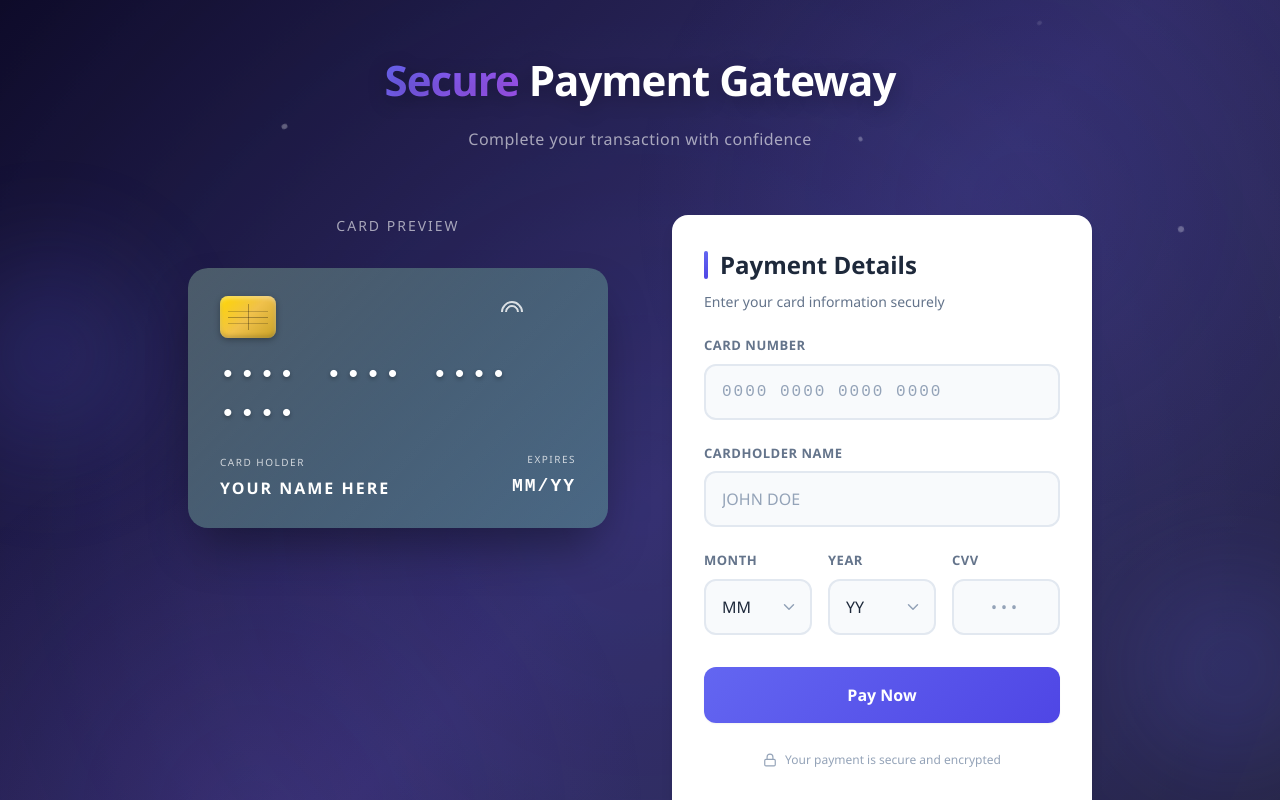
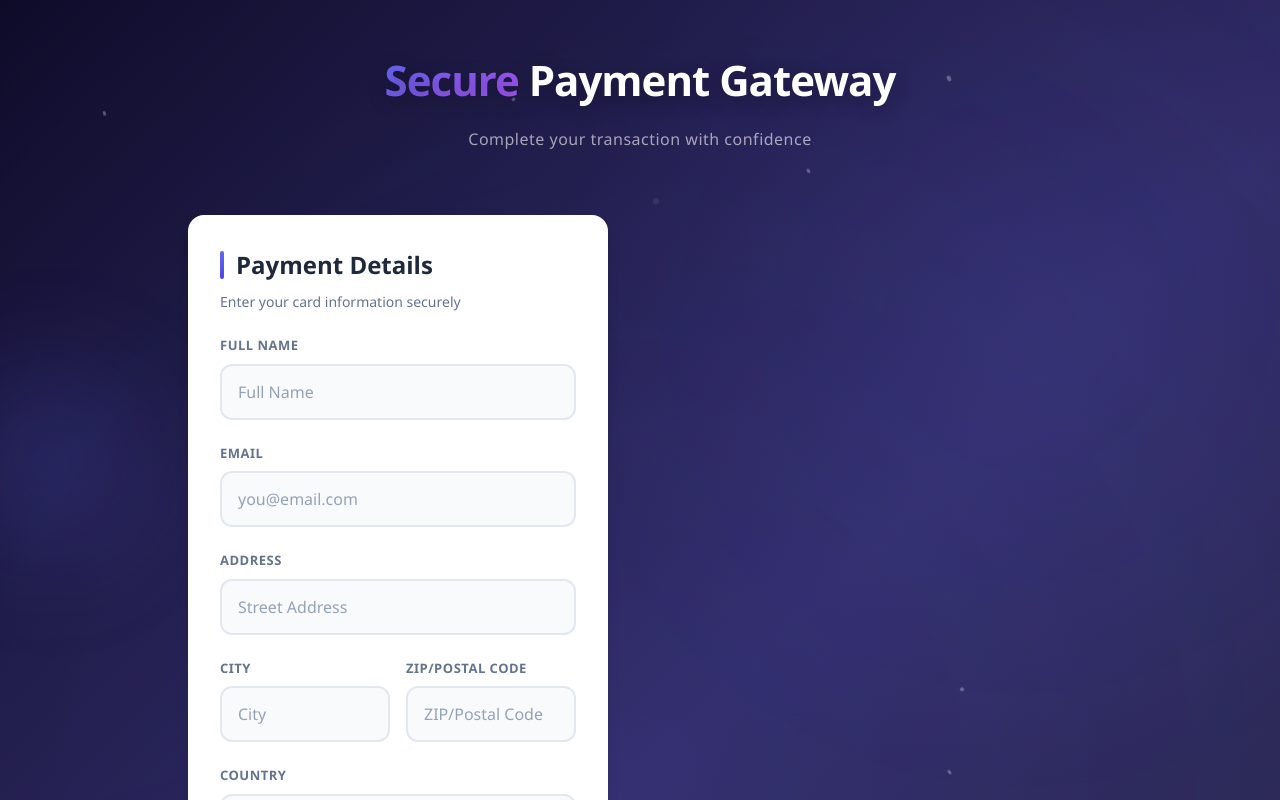
Before and after one commit to Taylerv1/PaymentFlow-SecondDigitalHP, a Next.js app in the folder payment-flow/: page / in a window 1280 px wide. Built offline with nearby package versions, Linux system fonts and the light colour scheme.

Commit message:
add a new fields to the forms

```diff
--- a/payment-flow/app/components/PaymentGateway/PaymentForm/PaymentForm.jsx
+++ b/payment-flow/app/components/PaymentGateway/PaymentForm/PaymentForm.jsx
@@ -3,23 +3,6 @@
 import React from 'react';
 import styles from './PaymentForm.module.scss';
 
-/**
- * PaymentForm Component
- * Form for collecting credit card payment information
- *
- * @param {Object} props
- * @param {string} props.cardNumber - Current card number value
- * @param {Function} props.onCardNumberChange - Handler for card number changes
- * @param {string} props.holderName - Current holder name value
- * @param {Function} props.onHolderNameChange - Handler for holder name changes
- * @param {string} props.expiryMonth - Current expiry month value
- * @param {Function} props.onExpiryMonthChange - Handler for expiry month changes
- * @param {string} props.expiryYear - Current expiry year value
- * @param {Function} props.onExpiryYearChange - Handler for expiry year changes
- * @param {string} props.cvv - Current CVV value
- * @param {Function} props.onCvvChange - Handler for CVV changes
- * @param {Function} props.onSubmit - Handler for form submission
- */
 const PaymentForm = ({
     cardNumber,
     onCardNumberChange,
@@ -33,6 +16,21 @@ const PaymentForm = ({
     onCvvChange,
     onSubmit
 }) => {
+
+
+
+    // Personal info state
+    const [fullName, setFullName] = React.useState('');
+    const [email, setEmail] = React.useState('');
+    // Address info state
+    const [address, setAddress] = React.useState('');
+    const [city, setCity] = React.useState('');
+    const [zip, setZip] = React.useState('');
+    const [country, setCountry] = React.useState('');
+    // Validation and status
+    const [errors, setErrors] = React.useState({});
+    const [loading, setLoading] = React.useState(false);
+    const [submitStatus, setSubmitStatus] = React.useState(''); // '', 'success', 'error'
     /**
      * Format card number input with spaces
      * @param {string} value - Raw input value
@@ -75,16 +73,56 @@ const PaymentForm = ({
      * Handle form submission
      * @param {Event} e - Form submit event
      */
-    const handleSubmit = (e) => {
+    const validate = () => {
+        const newErrors = {};
+        // Personal info
+        if (!fullName.trim()) newErrors.fullName = 'Full name is required.';
+        if (!email.trim()) newErrors.email = 'Email is required.';
+        else if (!/^[^@\s]+@[^@\s]+\.[^@\s]+$/.test(email)) newErrors.email = 'Invalid email address.';
+        // Address info
+        if (!address.trim()) newErrors.address = 'Address is required.';
+        if (!city.trim()) newErrors.city = 'City is required.';
+        if (!zip.trim()) newErrors.zip = 'ZIP/Postal code is required.';
+        if (!country.trim()) newErrors.country = 'Country is required.';
+        // Payment info
+        if (!cardNumber.replace(/\s/g, '')) newErrors.cardNumber = 'Card number is required.';
+        if (!holderName.trim()) newErrors.holderName = 'Cardholder name is required.';
+        if (!expiryMonth) newErrors.expiryMonth = 'Expiry month is required.';
+        if (!expiryYear) newErrors.expiryYear = 'Expiry year is required.';
+        if (!cvv) newErrors.cvv = 'CVV is required.';
+        return newErrors;
+    };
+
+    const handleSubmit = async (e) => {
         e.preventDefault();
+        setSubmitStatus('');
+        const validationErrors = validate();
+        setErrors(validationErrors);
+        if (Object.keys(validationErrors).length > 0) return;
+        setLoading(true);
+        try {
+            // Simulate async payment
+            await new Promise((res) => setTimeout(res, 1500));
+            setLoading(false);
+            setSubmitStatus('success');
             if (onSubmit) {
                 onSubmit({
                     cardNumber: cardNumber.replace(/\s/g, ''),
                     holderName,
                     expiryMonth,
                     expiryYear,
-                cvv
+                    cvv,
+                    fullName,
+                    email,
+                    address,
+                    city,
+                    zip,
+                    country
                 });
+            }
+        } catch {
+            setLoading(false);
+            setSubmitStatus('error');
         }
     };
 
@@ -132,6 +170,90 @@ const PaymentForm = ({
                 <p className={styles.formSubtitle}>Enter your card information securely</p>
             </div>
 
+            {/* Personal Information */}
+            <div className={styles.formGroup}>
+                <label className={styles.label} htmlFor="fullName">Full Name</label>
+                <input
+                    id="fullName"
+                    type="text"
+                    className={styles.input}
+                    placeholder="Full Name"
+                    value={fullName}
+                    onChange={e => setFullName(e.target.value)}
+                    autoComplete="name"
+                />
+                {errors.fullName && <span style={{color: '#ef4444', fontSize: 12}}>{errors.fullName}</span>}
+            </div>
+            <div className={styles.formGroup}>
+                <label className={styles.label} htmlFor="email">Email</label>
+                <input
+                    id="email"
+                    type="email"
+                    className={styles.input}
+                    placeholder="you@email.com"
+                    value={email}
+                    onChange={e => setEmail(e.target.value)}
+                    autoComplete="email"
+                />
+                {errors.email && <span style={{color: '#ef4444', fontSize: 12}}>{errors.email}</span>}
+            </div>
+
+            {/* Address Information */}
+            <div className={styles.formGroup}>
+                <label className={styles.label} htmlFor="address">Address</label>
+                <input
+                    id="address"
+                    type="text"
+                    className={styles.input}
+                    placeholder="Street Address"
+                    value={address}
+                    onChange={e => setAddress(e.target.value)}
+                    autoComplete="address-line1"
+                />
+                {errors.address && <span style={{color: '#ef4444', fontSize: 12}}>{errors.address}</span>}
+            </div>
+            <div className={styles.formRow}>
+                <div className={styles.formGroup}>
+                    <label className={styles.label} htmlFor="city">City</label>
+                    <input
+                        id="city"
+                        type="text"
+                        className={styles.input}
+                        placeholder="City"
+                        value={city}
+                        onChange={e => setCity(e.target.value)}
+                        autoComplete="address-level2"
+                    />
+                    {errors.city && <span style={{color: '#ef4444', fontSize: 12}}>{errors.city}</span>}
+                </div>
+                <div className={styles.formGroup}>
+                    <label className={styles.label} htmlFor="zip">ZIP/Postal Code</label>
+                    <input
+                        id="zip"
+                        type="text"
+                        className={styles.input}
+                        placeholder="ZIP/Postal Code"
+                        value={zip}
+                        onChange={e => setZip(e.target.value)}
+                        autoComplete="postal-code"
+                    />
+                    {errors.zip && <span style={{color: '#ef4444', fontSize: 12}}>{errors.zip}</span>}
+                </div>
+            </div>
+            <div className={styles.formGroup}>
+                <label className={styles.label} htmlFor="country">Country</label>
+                <input
+                    id="country"
+                    type="text"
+                    className={styles.input}
+                    placeholder="Country"
+                    value={country}
+                    onChange={e => setCountry(e.target.value)}
+                    autoComplete="country"
+                />
+                {errors.country && <span style={{color: '#ef4444', fontSize: 12}}>{errors.country}</span>}
+            </div>
+
             {/* Card Number Field */}
             <div className={styles.formGroup}>
                 <label className={styles.label} htmlFor="cardNumber">
@@ -141,7 +263,7 @@ const PaymentForm = ({
                     <input
                         id="cardNumber"
                         type="text"
-                        className={`${styles.input} ${styles.cardNumber}`}
+                        className={`${styles.input} ${styles.cardNumber}${errors.cardNumber ? ' error' : ''}`}
                         placeholder="0000 0000 0000 0000"
                         value={cardNumber}
                         onChange={handleCardNumberChange}
@@ -150,6 +272,7 @@ const PaymentForm = ({
                         inputMode="numeric"
                     />
                 </div>
+                {errors.cardNumber && <span style={{color: '#ef4444', fontSize: 12}}>{errors.cardNumber}</span>}
             </div>
 
             {/* Card Holder Name Field */}
@@ -166,6 +289,7 @@ const PaymentForm = ({
                     onChange={handleHolderNameChange}
                     autoComplete="cc-name"
                 />
+                {errors.holderName && <span style={{color: '#ef4444', fontSize: 12}}>{errors.holderName}</span>}
             </div>
 
             {/* Expiry Date and CVV Row */}
@@ -176,7 +300,7 @@ const PaymentForm = ({
                     </label>
                     <select
                         id="expiryMonth"
-                        className={`${styles.input} ${styles.select}`}
+                        className={`${styles.input} ${styles.select}${errors.expiryMonth ? ' error' : ''}`}
                         value={expiryMonth}
                         onChange={(e) => onExpiryMonthChange(e.target.value)}
                         autoComplete="cc-exp-month"
@@ -188,6 +312,7 @@ const PaymentForm = ({
                             </option>
                         ))}
                     </select>
+                    {errors.expiryMonth && <span style={{color: '#ef4444', fontSize: 12}}>{errors.expiryMonth}</span>}
                 </div>
 
                 <div className={styles.formGroup}>
@@ -196,7 +321,7 @@ const PaymentForm = ({
                     </label>
                     <select
                         id="expiryYear"
-                        className={`${styles.input} ${styles.select}`}
+                        className={`${styles.input} ${styles.select}${errors.expiryYear ? ' error' : ''}`}
                         value={expiryYear}
                         onChange={(e) => onExpiryYearChange(e.target.value)}
                         autoComplete="cc-exp-year"
@@ -208,6 +333,7 @@ const PaymentForm = ({
                             </option>
                         ))}
                     </select>
+                    {errors.expiryYear && <span style={{color: '#ef4444', fontSize: 12}}>{errors.expiryYear}</span>}
                 </div>
 
                 <div className={styles.formGroup}>
@@ -217,7 +343,7 @@ const PaymentForm = ({
                     <input
                         id="cvv"
                         type="password"
-                        className={`${styles.input} ${styles.cvvInput}`}
+                        className={`${styles.input} ${styles.cvvInput}${errors.cvv ? ' error' : ''}`}
                         placeholder="•••"
                         value={cvv}
                         onChange={handleCvvChange}
@@ -225,13 +351,22 @@ const PaymentForm = ({
                         autoComplete="cc-csc"
                         inputMode="numeric"
                     />
+                    {errors.cvv && <span style={{color: '#ef4444', fontSize: 12}}>{errors.cvv}</span>}
                 </div>
             </div>
 
             {/* Submit Button */}
-            <button type="submit" className={styles.submitButton}>
-                Pay Now
+            <button type="submit" className={styles.submitButton} disabled={loading}>
+                {loading ? 'Processing...' : 'Pay Now'}
             </button>
+
+            {/* Submission Status */}
+            {submitStatus === 'success' && (
+                <div style={{ color: '#22c55e', textAlign: 'center', marginTop: 8 }}>Payment successful!</div>
+            )}
+            {submitStatus === 'error' && (
+                <div style={{ color: '#ef4444', textAlign: 'center', marginTop: 8 }}>Payment failed. Please try again.</div>
+            )}
 
             {/* Security Note */}
             <div className={styles.securityNote}>
--- a/payment-flow/app/components/PaymentGateway/PaymentGateway.jsx
+++ b/payment-flow/app/components/PaymentGateway/PaymentGateway.jsx
@@ -62,16 +62,6 @@ const PaymentGateway = () => {
 
             {/* Main Content */}
             <main className={styles.content}>
-                {/* Credit Card Visual Preview */}
-                <section className={styles.cardPreview}>
-                    <span className={styles.previewLabel}>Card Preview</span>
-                    <CreditCard
-                        cardNumber={cardNumber}
-                        holderName={holderName}
-                        expiryMonth={expiryMonth}
-                        expiryYear={expiryYear}
-                    />
-                </section>
 
                 {/* Payment Form Section */}
                 <section className={styles.formSection}>
@@ -87,6 +77,16 @@ const PaymentGateway = () => {
                         cvv={cvv}
                         onCvvChange={setCvv}
                         onSubmit={handleSubmit}
+                    />
+                </section>
+                {/* Credit Card Visual Preview */}
+                <section className={styles.cardPreview}>
+                    <span className={styles.previewLabel}>Card Preview</span>
+                    <CreditCard
+                        cardNumber={cardNumber}
+                        holderName={holderName}
+                        expiryMonth={expiryMonth}
+                        expiryYear={expiryYear}
                     />
                 </section>
             </main>
--- a/payment-flow/app/components/PaymentGateway/PaymentGateway.module.scss
+++ b/payment-flow/app/components/PaymentGateway/PaymentGateway.module.scss
@@ -165,6 +165,7 @@ $breakpoint-md: 768px;
     display: flex;
     align-items: stretch;
     justify-content: center;
+    align-items: flex-end;
     gap: $spacing-2xl;
     position: relative;
     z-index: 1;
```
Lines whose indentation alone changed are shown as unchanged.
